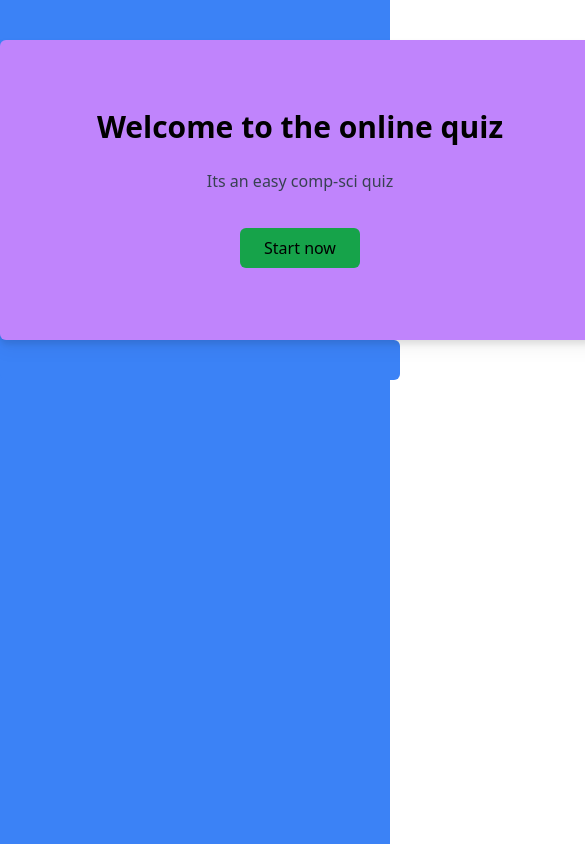
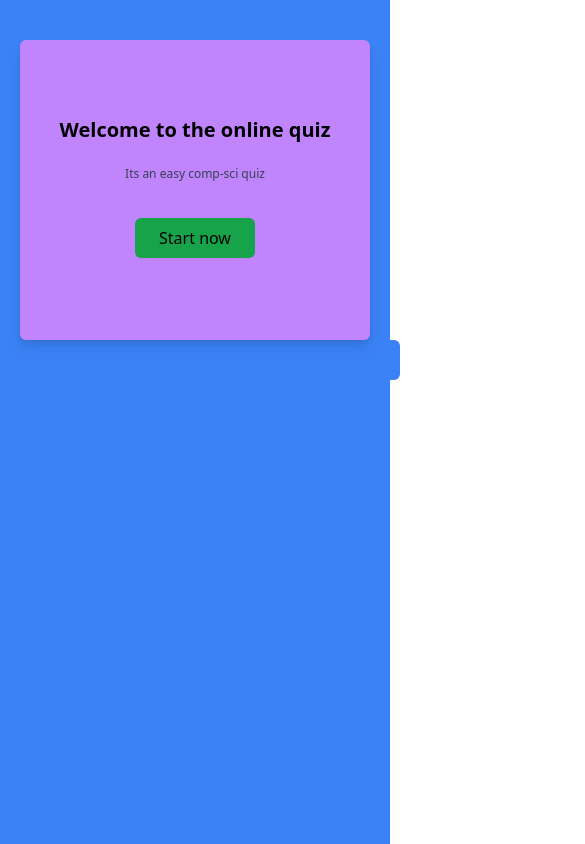
Before and after one commit to Kroplewski-M/quiz-app, a Vue app: page / in a window 390 px wide. Shown: the whole page, 585 px wide, since content can reach past the window. Built offline with nearby package versions, Linux system fonts and the light colour scheme.

Commit message:
made welcome component reactive

```diff
--- a/src/components/Welcome-template.vue
+++ b/src/components/Welcome-template.vue
@@ -1,8 +1,8 @@
 <template>
 <div class="h-[40px]"></div>
-  <div class="w-[600px] h-[300px] bg-purple-400 mx-auto rounded-md drop-shadow-lg text-center">
-        <p class="pt-16 text-[30px] font-bold">Welcome to the online quiz</p>
-        <p class="pt-5 text-gray-700">Its an easy comp-sci quiz</p>
+  <div class="w-[350px] md:w-[600px] h-[300px] bg-purple-400 mx-auto rounded-md drop-shadow-lg text-center">
+        <p class="pt-[75px] md:pt-16 text-[20px] md:text-[30px] font-bold">Welcome to the online quiz</p>
+        <p class="pt-5 md:text-[16px] text-[12px] text-gray-700">Its an easy comp-sci quiz</p>
         <button @click.prevent="startQuiz()" class="mt-[35px] w-[120px] h-[40px] bg-green-600 rounded-md active:mt-[37px]">Start now</button>
   </div>
 </template>
```
